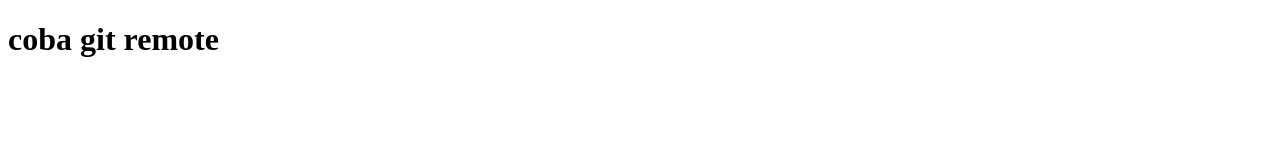
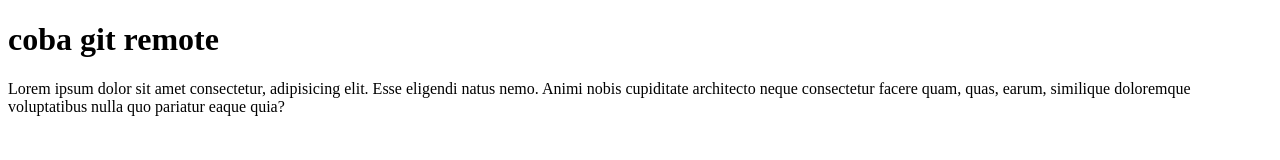
Before and after one commit to misbahulms/git-test, a plain HTML site: page index.html in a window 1280 px wide. Drawn offline with Linux system fonts and the light colour scheme.

Commit message:
menambahkan paragraf

```diff
--- a/index.html
+++ b/index.html
@@ -9,6 +9,9 @@
 
 <body>
     <h1>coba git remote</h1>
+    <p>Lorem ipsum dolor sit amet consectetur, adipisicing elit. Esse eligendi natus nemo. Animi nobis cupiditate
+        architecto neque consectetur facere quam, quas, earum, similique doloremque voluptatibus nulla quo pariatur
+        eaque quia?</p>
 </body>
 
 </html>
```
